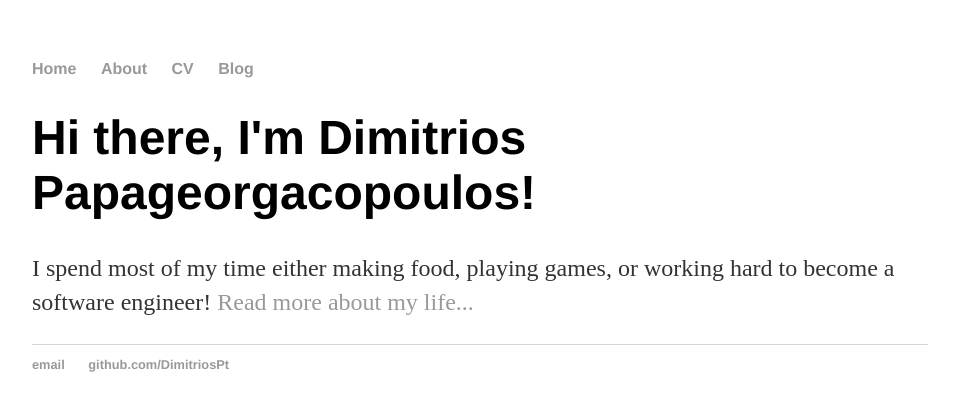
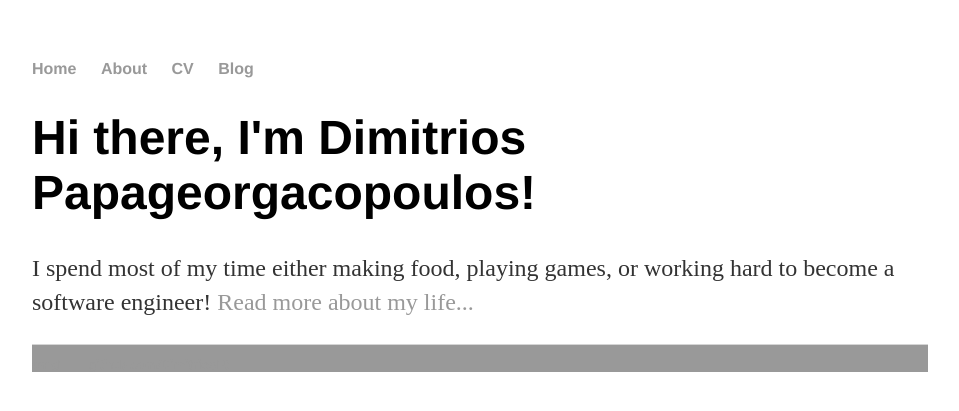
Before and after one commit to DimitriosPt/DimitriosPt.github.io, a Jekyll site: the page built from index.html, in a window 1280 px wide. Shown: the top 411 px of the page, without its empty margins (160-1119 px from the left). Built offline with Jekyll 4.4.1, drawn with Linux system fonts in a browser that asks for light colours.

Commit message:
changes footer color to grey

```diff
--- a/css/main.css
+++ b/css/main.css
@@ -28,9 +28,12 @@ p {
     line-height: 1.4em;
     color: #333;
 }
-footer {
+
+footer
+{
     border-top: 1px solid #d5d5d5;
     font-size: .8em;
+    background-color: #999999;
 }
 
 ul.posts {
```
